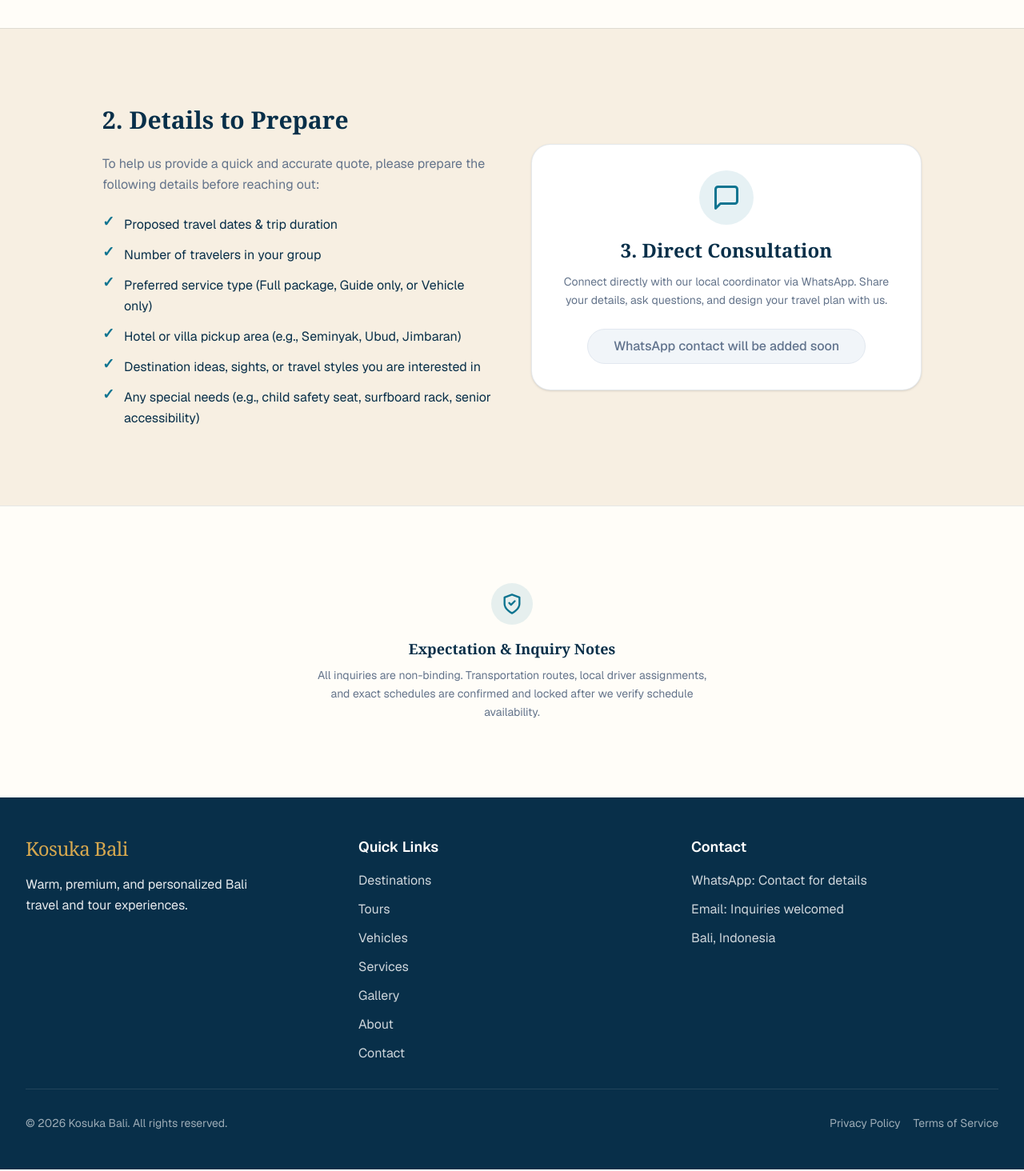
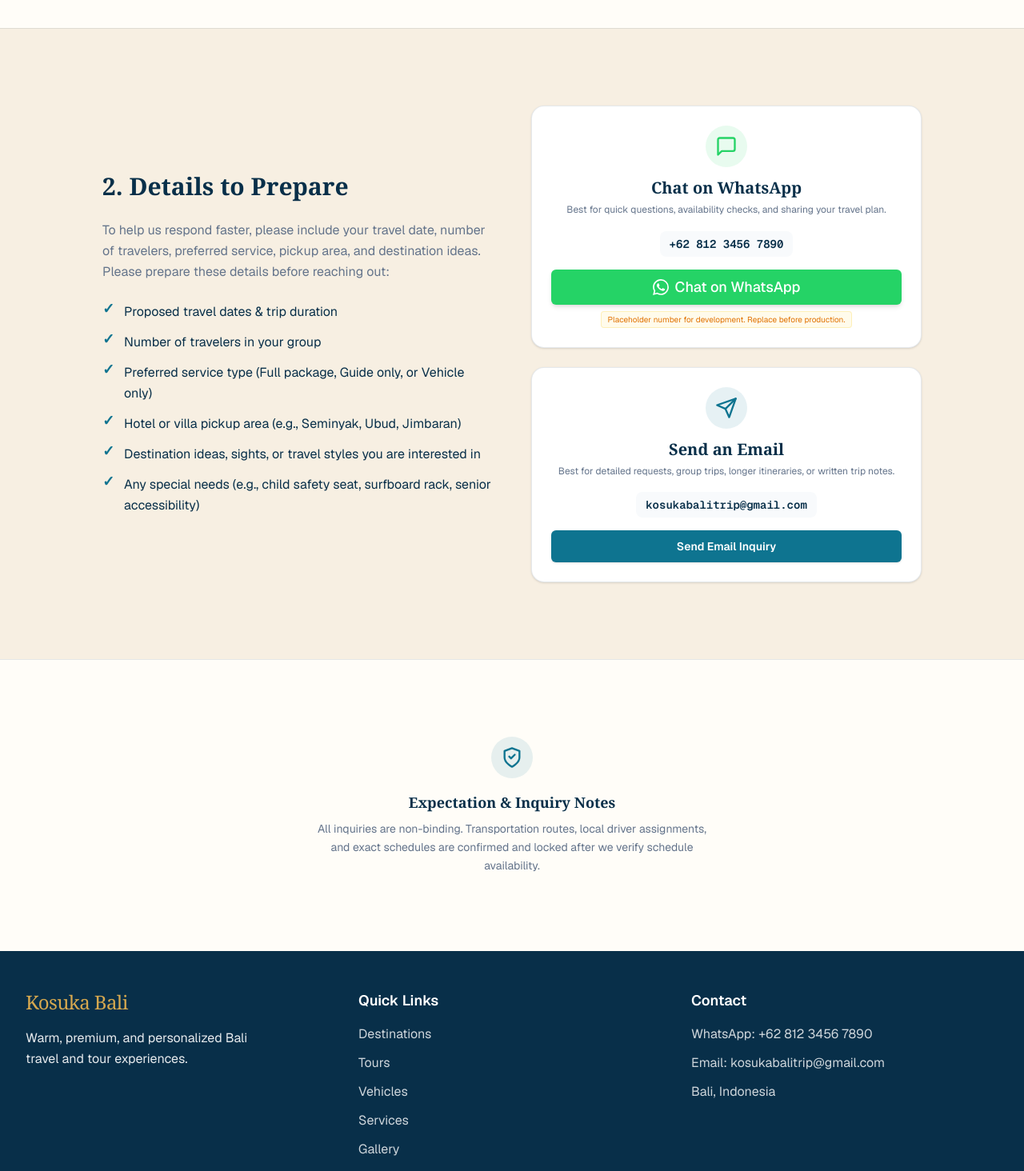
Before and after one commit to syahputrawork98-sketch/KBT-KosukaBaliTrip, a Next.js app in the folder client/: page /contact in a window 1280 px wide. Shown: the part 820-2284 px from the top of the page at 80% size. Built offline with nearby package versions, Linux system fonts and the light colour scheme.

Commit message:
feat: implement centralized contact configuration and multi-channel inquiry flow with WhatsApp and email integration

```diff
--- a/client/src/app/contact/page.tsx
+++ b/client/src/app/contact/page.tsx
@@ -3,7 +3,15 @@ import { PageHeader } from "@/components/layout/PageHeader"
 import { Container } from "@/components/layout/Container"
 import { Section } from "@/components/layout/Section"
 import { BrandIcon } from "@/components/ui/BrandIcon"
+import { WhatsAppButton } from "@/components/ui/WhatsAppButton"
 import { Card, CardHeader, CardTitle, CardDescription } from "@/components/ui/Card"
+import {
+  CONTACT_EMAIL,
+  CONTACT_WHATSAPP_DISPLAY,
+  CONTACT_WHATSAPP_URL,
+  DEFAULT_INQUIRY_SUBJECT,
+  DEFAULT_EMAIL_BODY
+} from "@/lib/contact"
 
 export default function ContactPage() {
   const options = [
@@ -77,7 +85,7 @@ export default function ContactPage() {
             <div>
               <h2 className="text-3xl font-serif font-bold text-[var(--color-primary)] mb-6">2. Details to Prepare</h2>
               <p className="text-sm sm:text-base text-[var(--color-muted-foreground)] mb-6 leading-relaxed">
-                To help us provide a quick and accurate quote, please prepare the following details before reaching out:
+                To help us respond faster, please include your travel date, number of travelers, preferred service, pickup area, and destination ideas. Please prepare these details before reaching out:
               </p>
               <ul className="space-y-3">
                 {checklistItems.map((item, i) => (
@@ -89,19 +97,47 @@ export default function ContactPage() {
               </ul>
             </div>
 
-            <div className="p-6 md:p-8 bg-white border border-[var(--color-border)] rounded-3xl shadow-sm text-center">
-              <div className="text-[var(--color-secondary)] mb-4 inline-flex items-center justify-center p-4 bg-[var(--color-secondary)]/10 rounded-full">
-                <BrandIcon name="message" size={36} />
+            <div className="space-y-6">
+              {/* WhatsApp Card */}
+              <div className="p-6 bg-white border border-[var(--color-border)] rounded-2xl shadow-sm text-center">
+                <div className="text-[#25D366] mb-3 inline-flex items-center justify-center p-3 bg-[#25D366]/10 rounded-full">
+                  <BrandIcon name="message" size={28} />
+                </div>
+                <h3 className="text-xl font-serif font-semibold text-[var(--color-primary)] mb-1">Chat on WhatsApp</h3>
+                <p className="text-xs text-[var(--color-muted-foreground)] mb-4 leading-relaxed">
+                  Best for quick questions, availability checks, and sharing your travel plan.
+                </p>
+                <div className="text-sm font-semibold text-[var(--color-primary)] mb-4 bg-slate-50 py-1.5 px-3 rounded-lg inline-block font-mono">
+                  {CONTACT_WHATSAPP_DISPLAY}
+                </div>
+                <div className="flex flex-col items-center gap-2">
+                  <WhatsAppButton href={CONTACT_WHATSAPP_URL} className="w-full text-base h-10 px-6" />
+                  <span className="text-[10px] text-amber-600 bg-amber-50 px-2 py-0.5 rounded border border-amber-200/50">
+                    Placeholder number for development. Replace before production.
+                  </span>
+                </div>
               </div>
-              <h3 className="text-2xl font-serif font-semibold text-[var(--color-primary)] mb-3">3. Direct Consultation</h3>
-              <p className="text-sm text-[var(--color-muted-foreground)] mb-6 leading-relaxed">
-                Connect directly with our local coordinator via WhatsApp. Share your details, ask questions, and design your travel plan with us.
-              </p>
 
-              <div className="flex justify-center">
-                <span className="inline-flex items-center justify-center rounded-full font-medium h-11 px-8 text-base bg-slate-100 text-slate-500 border border-slate-200">
-                  WhatsApp contact will be added soon
-                </span>
+              {/* Email Card */}
+              <div className="p-6 bg-white border border-[var(--color-border)] rounded-2xl shadow-sm text-center">
+                <div className="text-[var(--color-secondary)] mb-3 inline-flex items-center justify-center p-3 bg-[var(--color-secondary)]/10 rounded-full">
+                  <BrandIcon name="send" size={28} />
+                </div>
+                <h3 className="text-xl font-serif font-semibold text-[var(--color-primary)] mb-1">Send an Email</h3>
+                <p className="text-xs text-[var(--color-muted-foreground)] mb-4 leading-relaxed">
+                  Best for detailed requests, group trips, longer itineraries, or written trip notes.
+                </p>
+                <div className="text-sm font-semibold text-[var(--color-primary)] mb-4 bg-slate-50 py-1.5 px-3 rounded-lg inline-block font-mono">
+                  {CONTACT_EMAIL}
+                </div>
+                <div className="flex justify-center">
+                  <a
+                    href={`mailto:${CONTACT_EMAIL}?subject=${encodeURIComponent(DEFAULT_INQUIRY_SUBJECT)}&body=${encodeURIComponent(DEFAULT_EMAIL_BODY)}`}
+                    className="w-full inline-flex items-center justify-center rounded-md font-medium transition-all active:scale-[0.98] h-10 px-6 text-sm bg-[var(--color-secondary)] text-white hover:bg-[var(--color-secondary)]/90 shadow-sm font-semibold"
+                  >
+                    Send Email Inquiry
+                  </a>
+                </div>
               </div>
             </div>
           </div>
--- a/client/src/components/sections/ContactCTA.tsx
+++ b/client/src/components/sections/ContactCTA.tsx
@@ -2,8 +2,17 @@ import * as React from "react"
 import Link from "next/link"
 import { Container } from "@/components/layout/Container"
 import { Section } from "@/components/layout/Section"
+import { WhatsAppButton } from "@/components/ui/WhatsAppButton"
+import {
+  CONTACT_EMAIL,
+  CONTACT_WHATSAPP_URL,
+  DEFAULT_INQUIRY_SUBJECT,
+  DEFAULT_EMAIL_BODY
+} from "@/lib/contact"
 
 export function ContactCTA() {
+  const mailtoUrl = `mailto:${CONTACT_EMAIL}?subject=${encodeURIComponent(DEFAULT_INQUIRY_SUBJECT)}&body=${encodeURIComponent(DEFAULT_EMAIL_BODY)}`
+
   return (
     <Section id="contact" className="bg-[var(--color-primary)] text-white text-center">
       <Container className="max-w-2xl">
@@ -24,12 +33,28 @@ export function ContactCTA() {
             </li>
           </ul>
         </div>
-        <Link
-          href="/contact"
-          className="inline-flex items-center justify-center rounded-full font-medium transition-all active:scale-[0.98] h-11 py-2 px-8 text-base bg-[var(--color-accent)] text-[var(--color-primary)] hover:bg-[var(--color-accent)]/90 shadow-md font-semibold"
-        >
-          Contact Us to Plan
-        </Link>
+
+        <div className="flex flex-col sm:flex-row items-center justify-center gap-4">
+          <WhatsAppButton href={CONTACT_WHATSAPP_URL} className="w-full sm:w-auto" />
+
+          <a
+            href={mailtoUrl}
+            className="w-full sm:w-auto inline-flex items-center justify-center rounded-md font-medium transition-all active:scale-[0.98] h-11 px-8 text-base bg-white/10 text-white hover:bg-white/20 border border-white/20 shadow-md font-semibold"
+          >
+            Send Email
+          </a>
+
+          <Link
+            href="/contact"
+            className="w-full sm:w-auto inline-flex items-center justify-center rounded-full font-medium transition-all active:scale-[0.98] h-11 px-8 text-base text-[var(--color-accent)] hover:underline font-semibold"
+          >
+            Detailed Inquiry Details →
+          </Link>
+        </div>
+
+        <p className="text-xs text-white/50 mt-6 leading-relaxed">
+          Note: WhatsApp number is currently a development placeholder.
+        </p>
       </Container>
     </Section>
   )
--- a/client/src/components/sections/Footer.tsx
+++ b/client/src/components/sections/Footer.tsx
@@ -1,6 +1,11 @@
 import * as React from "react"
 import Link from "next/link"
 import { Container } from "@/components/layout/Container"
+import {
+  CONTACT_EMAIL,
+  CONTACT_WHATSAPP_DISPLAY,
+  CONTACT_WHATSAPP_URL
+} from "@/lib/contact"
 
 export function Footer() {
   return (
@@ -28,8 +33,26 @@ export function Footer() {
           <div>
             <h4 className="font-semibold text-lg mb-4 text-white">Contact</h4>
             <ul className="space-y-3 text-base text-white/80">
-              <li>WhatsApp: Contact for details</li>
-              <li>Email: Inquiries welcomed</li>
+              <li>
+                WhatsApp:{" "}
+                <a
+                  href={CONTACT_WHATSAPP_URL}
+                  target="_blank"
+                  rel="noopener noreferrer"
+                  className="hover:text-[var(--color-accent)] transition-colors"
+                >
+                  {CONTACT_WHATSAPP_DISPLAY}
+                </a>
+              </li>
+              <li>
+                Email:{" "}
+                <a
+                  href={`mailto:${CONTACT_EMAIL}`}
+                  className="hover:text-[var(--color-accent)] transition-colors"
+                >
+                  {CONTACT_EMAIL}
+                </a>
+              </li>
               <li>Bali, Indonesia</li>
             </ul>
           </div>
@@ -37,8 +60,8 @@ export function Footer() {
         <div className="text-center text-sm text-white/60 flex flex-col md:flex-row justify-between items-center gap-4">
           <p>&copy; {new Date().getFullYear()} Kosuka Bali. All rights reserved.</p>
           <div className="flex gap-4">
-            <a href="#" className="hover:text-white transition-colors">Privacy Policy</a>
-            <a href="#" className="hover:text-white transition-colors">Terms of Service</a>
+            <Link href="/privacy" className="hover:text-white transition-colors">Privacy Policy</Link>
+            <Link href="/terms" className="hover:text-white transition-colors">Terms of Service</Link>
           </div>
         </div>
       </Container>
--- a/client/src/components/ui/WhatsAppButton.tsx
+++ b/client/src/components/ui/WhatsAppButton.tsx
@@ -1,16 +1,26 @@
 import * as React from "react"
 import { cn } from "@/lib/cn"
+import { CONTACT_WHATSAPP_URL } from "@/lib/contact"
 
 export interface WhatsAppButtonProps extends React.AnchorHTMLAttributes<HTMLAnchorElement> {
   href?: string;
 }
 
 const WhatsAppButton = React.forwardRef<HTMLAnchorElement, WhatsAppButtonProps>(
-  ({ className, href = "#", children = "Chat on WhatsApp", ...props }, ref) => {
+  ({ className, href, children = "Chat on WhatsApp", ...props }, ref) => {
+    const finalHref = href || CONTACT_WHATSAPP_URL
+    const isWhatsAppUrl = finalHref.includes("wa.me")
+
+    const externalProps = isWhatsAppUrl ? {
+      target: "_blank",
+      rel: "noopener noreferrer"
+    } : {}
+
     return (
       <a
         ref={ref}
-        href={href}
+        href={finalHref}
+        {...externalProps}
         className={cn(
           "inline-flex items-center justify-center rounded-md font-medium transition-colors focus-visible:outline-none focus-visible:ring-2 focus-visible:ring-offset-2",
           "h-11 px-8 text-lg shadow-md",
--- /dev/null
+++ b/client/src/lib/contact.ts
@@ -0,0 +1,21 @@
+export const CONTACT_EMAIL = "kosukabalitrip@gmail.com";
+
+export const CONTACT_WHATSAPP_DISPLAY = "+62 812 3456 7890";
+export const CONTACT_WHATSAPP_URL = "https://wa.me/6281234567890";
+
+export const CONTACT_WHATSAPP_IS_PLACEHOLDER = true;
+
+export const DEFAULT_INQUIRY_SUBJECT = "Bali Trip Inquiry - Kosuka Bali";
+
+export const DEFAULT_EMAIL_BODY = [
+  "Hello Kosuka Bali,",
+  "",
+  "I would like to ask about:",
+  "- Service type:",
+  "- Travel date:",
+  "- Number of travelers:",
+  "- Pickup area:",
+  "- Destination ideas:",
+  "- Trip duration:",
+  "- Special request:",
+].join("\n");
```
Also changed, not shown: 3 other files (tests, documents, lock files or other folders).
